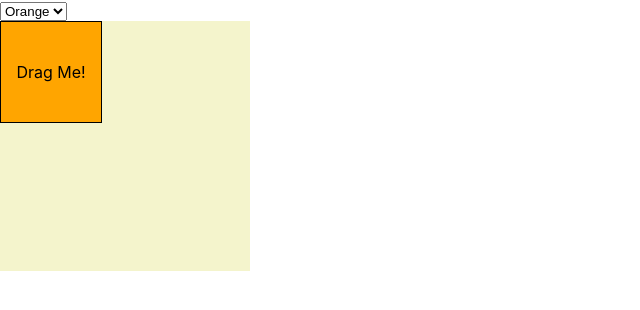
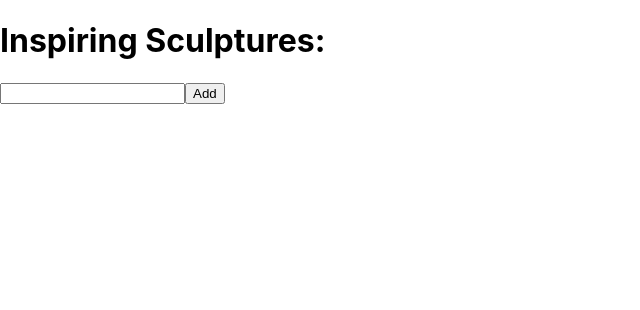
Before and after one commit to selsadan/learning-react, a React (Create React App) app: page / in a window 1280 px wide. Shown: the top 310 px of the page, without its empty margins (0-640 px from the left). Built offline with nearby package versions, Linux system fonts and the light colour scheme.

Commit message:
Learning React updating array in state

```diff
--- a/src/App.js
+++ b/src/App.js
@@ -3964,60 +3964,94 @@
 
 //Working on React exercise
 
+// import { useState } from "react";
+// import Background from "./background";
+// import Box from "./box";
+
+// const initialPosition = {
+//     x: 0,
+//     y: 0,
+// }
+
+// export default function App(){
+//     const [shape, setShape] = useState({
+//         color: 'orange',
+//         position: initialPosition
+//     });
+
+// function handleMove(dx, dy){
+//     setShape({
+//         ...shape,
+//         position: {
+//             x: shape.position.x + dx,
+//             y: shape.position.y + dy,
+//         }
+//     });
+// }
+
+// function handleColorChange(e){
+//     setShape({
+//         ...shape,
+//         color: e.target.value
+//     });
+// }
+
+// return(
+
+//     <>
+//         <select
+//             value={shape.value}
+//             onChange={handleColorChange}
+//         >
+//         <option value="orange"> Orange</option>
+//         <option value="pink"> Pick</option>
+//         <option value="yellow"> Yellow</option>
+//         </select>
+
+//         <Background
+//             position={initialPosition}
+//         />
+//         <Box
+//             color={shape.color}
+//             position={shape.position}
+//             onMove={handleMove}
+//         >
+//             Drag Me!
+//         </Box>
+//     </>
+// );
+// }
+
+// Learning React upadatinng array in state
+
 import { useState } from "react";
-import Background from "./background";
-import Box from "./box";
-
-const initialPosition = {
-    x: 0,
-    y: 0,
-}
+
+let nextID = 0;
 
 export default function App(){
-    const [shape, setShape] = useState({
-        color: 'orange',
-        position: initialPosition
-    });
-
-function handleMove(dx, dy){
-    setShape({
-        ...shape,
-        position: {
-            x: shape.position.x + dx,
-            y: shape.position.y + dy,
-        }
-    });
-}
-
-function handleColorChange(e){
-    setShape({
-        ...shape,
-        color: e.target.value
-    });
-}
+    const [name, setName] = useState('');
+    const [artists, setArtists] = useState([]);
 
     return(
-
         <>
-        <select
-            value={shape.value}
-            onChange={handleColorChange}
-        >
-        <option value="orange"> Orange</option>
-        <option value="pink"> Pick</option>
-        <option value="yellow"> Yellow</option>
-        </select>
-
-        <Background
-            position={initialPosition}
+            <h1>Inspiring Sculptures:</h1>
+            <input
+                value={name}
+                onChange={e => setName(e.target.value)}
             />
-        <Box
-            color={shape.color}
-            position={shape.position}
-            onMove={handleMove}
-        >
-            Drag Me!
-        </Box>
+            <button
+                onClick={() => {
+                    artists.push({
+                        id: nextID++,
+                        name: name,
+                    })
+                }}
+            >Add</button>
+            <ul>
+                {artists.map(artist => (
+                    <li key={artist.id}>{artist.name}</li>
+                ))}
+            </ul>
         </>
     );
 }
```
Lines whose indentation alone changed are shown as unchanged.
